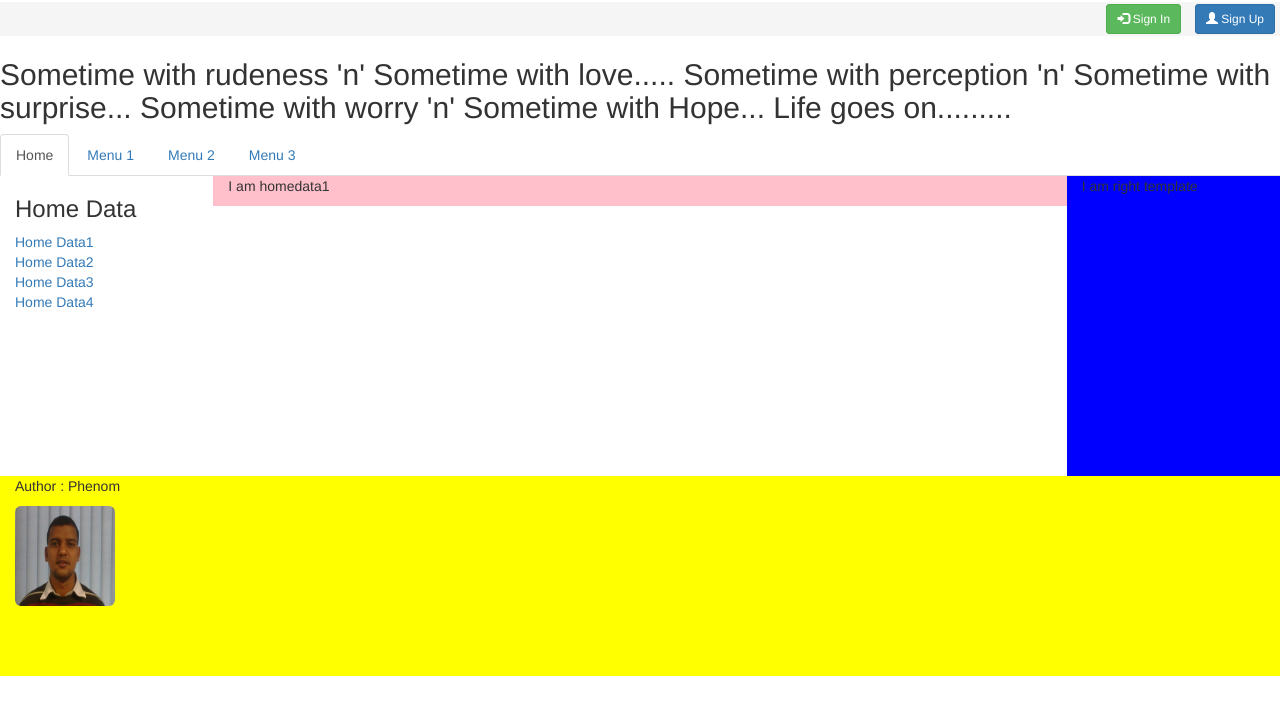
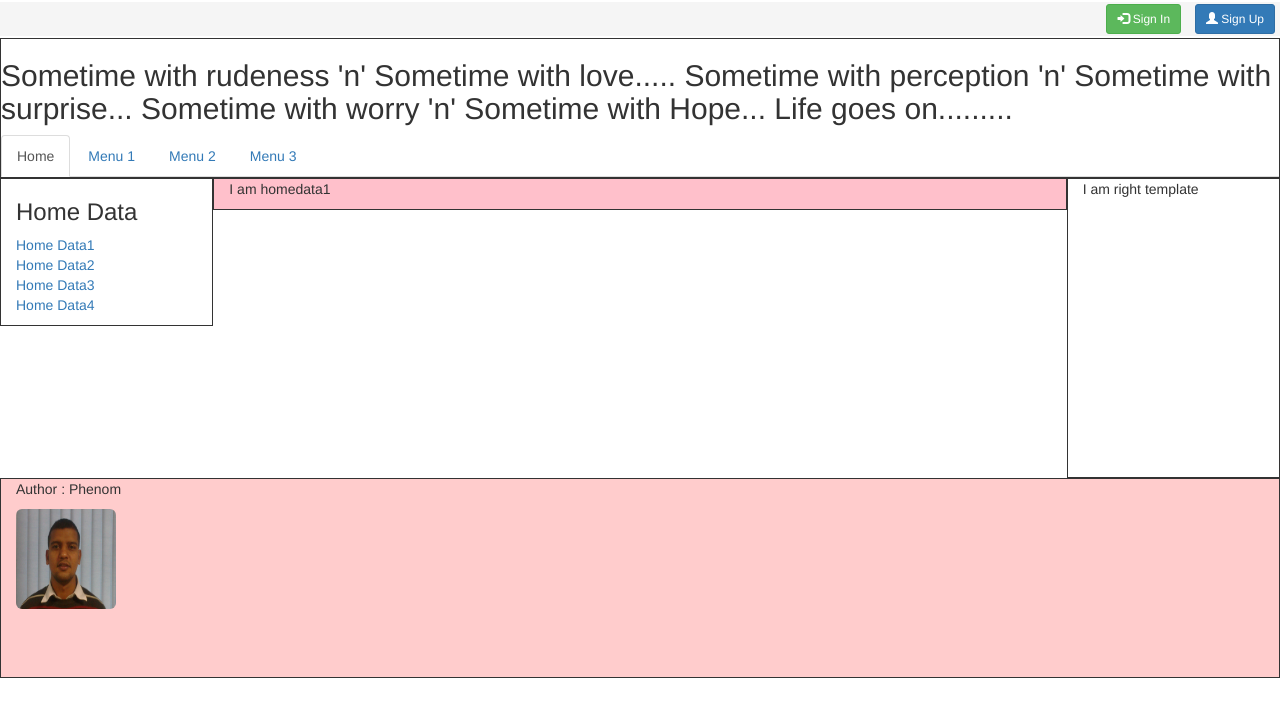
Before and after one commit to mKadiyan/mehar, a website: page uiserver/src/main/webapp/index.html in a window 1280 px wide. Drawn offline with nearby package versions, Linux system fonts and the light colour scheme.

Commit message:
temp border added

```diff
--- a/uiserver/src/main/webapp/style/mehar.css
+++ b/uiserver/src/main/webapp/style/mehar.css
@@ -15,7 +15,30 @@ toppane > div > p
 {
     background-color: #5cb85c;
 }
-
+toppane > div
+{
+    border: 1px solid;
+}
+leftpane > div
+{
+    border: 1px solid;
+}
+middlepane > div
+{
+    border: 1px solid;
+}
+rightpane > div
+{
+    border: 1px solid;
+}
+footerpane > div
+{
+    border: 1px solid;
+}
+toppane > div
+{
+    border: 1px solid;
+}
 .modal-header, h4, .close
 {
             background-color: #5cb85c;
--- a/uiserver/src/main/webapp/templates/footerPaneTemplate.html
+++ b/uiserver/src/main/webapp/templates/footerPaneTemplate.html
@@ -1,4 +1,4 @@
-<div class="row" style="background-color:yellow;height :200px">
+<div class="row" style="background-color:#FFCCCC;height :200px">
 <div class="col-md-2">
     <p>Author : Phenom</p>
     <img src="img/author.jpg" class="img-rounded" alt="Cinque Terre" width="100" height="100">
--- a/uiserver/src/main/webapp/templates/rightPaneTemplate.html
+++ b/uiserver/src/main/webapp/templates/rightPaneTemplate.html
@@ -1,3 +1,3 @@
-<div class="col-md-2" style="background-color:blue;height :300px">
+<div class="col-md-2" style="background-color:light-blue;height :300px">
     I am right template
 </div>
```
